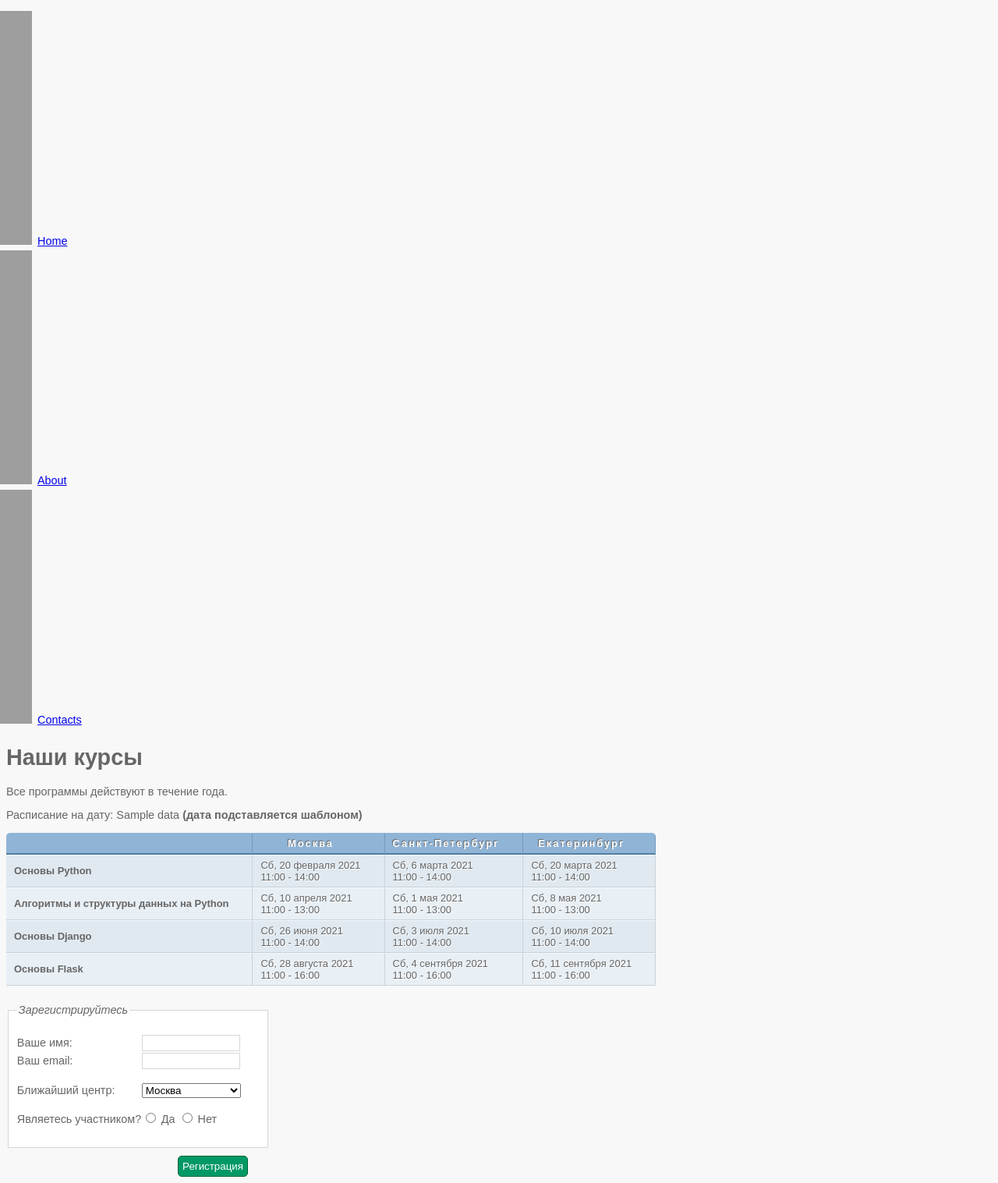
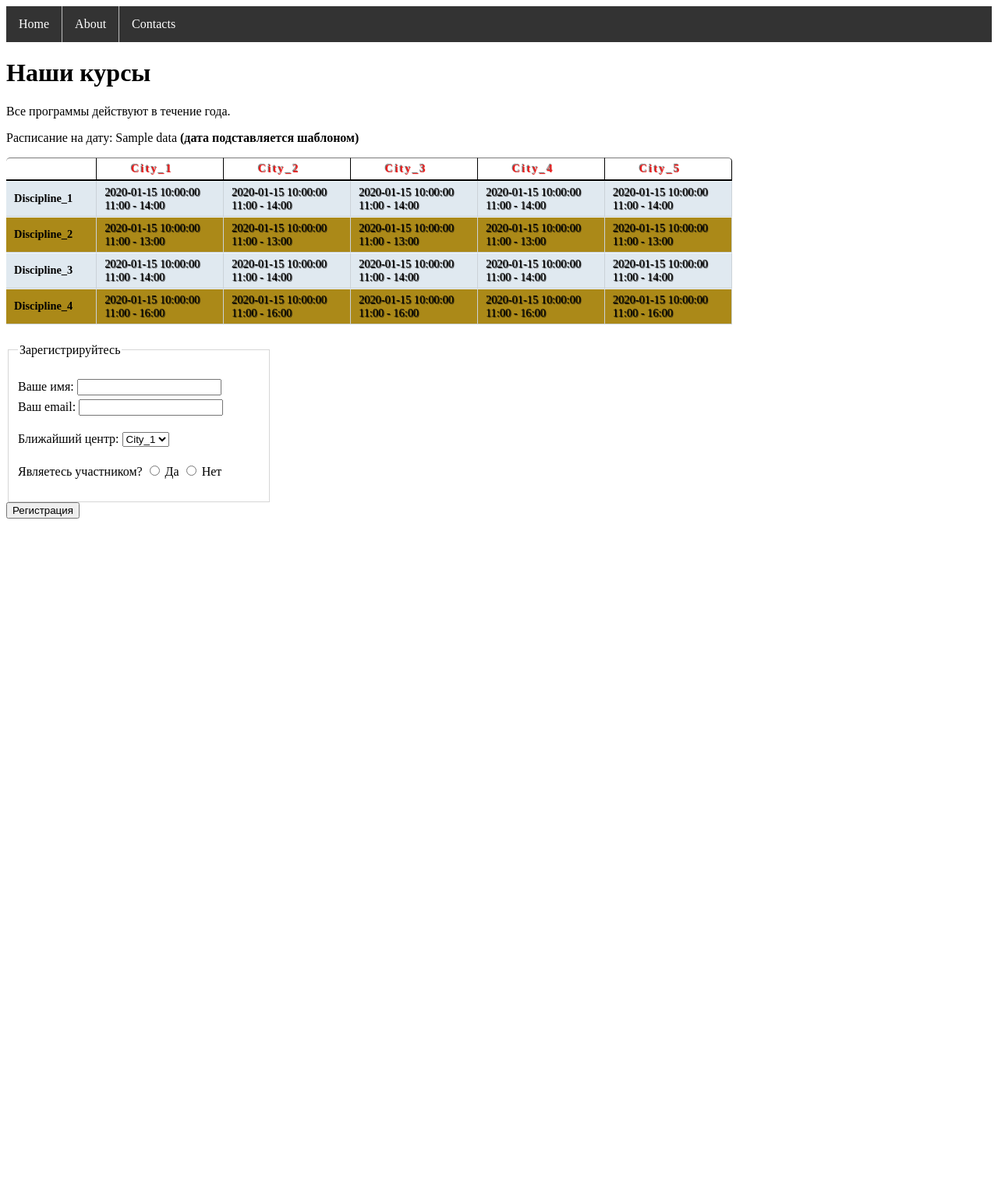
Before and after one commit to AntonZykov85/my_framework, a Python web app: template templates/index.html in a window 1280 px wide. Shown: the whole page at 78% size. After the commit the page ends 665 px from the top, so only its background shows below. Run offline with Jinja, Linux system fonts and the light colour scheme; the template is opened without the code that fills it: most values are stand-ins (such as "Sample title", 1, 10 or a date in 2020).

Commit message:
lesson_2_fixed_html

```diff
--- a/templates/about.html
+++ b/templates/about.html
@@ -106,11 +106,7 @@
         <li><a href='/about/'>About</a></li>
         <li><a href='/contacts/'>Contacts</a></li>
     </ul>
-    <ul>
-        <li><a href='/'>Home</a></li>
-        <li><a href='/about/'>About</a></li>
-        <li><a href='/contact_us/'>Contact Us</a></li>
-    </ul>
+
     <div style="flex: 1 1 auto">
         <h1>О нас</h1>
         <p>Данный раздел в разработке</p>
--- a/templates/index.html
+++ b/templates/index.html
@@ -1,128 +1,157 @@
 <!DOCTYPE html>
 <html>
 	<head>
-		<title>Школа программирования</title>
+        <meta charset = "utf-8"/>
+ <meta charset=" utf-8" />
+    <!--    <link rel="stylesheet" type="text/css" href="styles.css">-->
     <style type="text/css">
-			body {
-				font-family: Arial, Verdana, sans-serif;
-				font-size: 90%;
-				color: #666;
-				background-color: #f8f8f8;}
+        ul {
+            list-style-type: none;
+            margin: 0;
+            padding: 0;
+            overflow: hidden;
+            background-color: #333;
+        }
+
         li {
-				list-style-image: url("images/icon-plus.png");
-				line-height: 1.6em;}
-			table {
-				border-spacing: 0px;}
-			th, td {
-				padding: 5px 30px 5px 10px;
-				border-spacing: 0px;
-				font-size: 90%;
-				margin: 0px;}
-			th, td {
-				text-align: left;
-				background-color: #e0e9f0;
-				border-top: 1px solid #f1f8fe;
-				border-bottom: 1px solid #cbd2d8;
-				border-right: 1px solid #cbd2d8;}
-			tr.head th {
-				color: #fff;
-				background-color: #90b4d6;
-				border-bottom: 2px solid #547ca0;
-				border-right: 1px solid #749abe;
-				border-top: 1px solid #90b4d6;
+            float: left;
+            border-right: 1px solid #bbb;
+        }
+
+        li:last-child {
+            border-right: none;
+        }
+
+        li a {
+            display: block;
+            color: white;
             text-align: center;
-				text-shadow: -1px -1px 1px #666666;
-				letter-spacing: 0.15em;}
-			td {
-				text-shadow: 1px 1px 1px #ffffff;}
-			tr.even td, tr.even th {
-				background-color: #e8eff5;}
-			tr.head th:first-child {
-				-webkit-border-top-left-radius: 5px;
-				-moz-border-radius-topleft: 5px;
-				border-top-left-radius: 5px;}
-			tr.head th:last-child {
-				-webkit-border-top-right-radius: 5px;
-				-moz-border-radius-topright: 5px;
-				border-top-right-radius: 5px;}
+            padding: 14px 16px;
+            text-decoration: none;
+        }
+
+        li a:hover:not(.active) {
+            background-color: #111;
+        }
+
+        .active {
+            background-color: #4CAF50;
+        }
+
         fieldset {
             width: 310px;
             margin-top: 20px;
             border: 1px solid #d6d6d6;
             background-color: #ffffff;
-				line-height: 1.6em;}
-			legend {
-				font-style: italic;
-				color: #666666;}
-			input[type="text"] {
-				width: 120px;
-				border: 1px solid #d6d6d6;
-				padding: 2px;
-				outline: none;}
-			input[type="text"]:focus,
-			input[type="text"]:hover {
-				background-color: #d0e2f0;
-				border: 1px solid #999999;}
-			input[type="submit"] {
-				border: 1px solid #006633;
-				background-color: #009966;
-				color: #ffffff;
-				border-radius: 5px;
-				padding: 5px;
-				margin-top: 10px;}
-			input[type="submit"]:hover {
-				border: 1px solid #006633;
-				background-color: #00CC33;
-				color: #ffffff;
-				cursor: pointer;}
-			.title {
-				float: left;
-				width: 160px;
-				clear: left;}
-			.submit {
-				width: 310px;
-				text-align: right;}
+            line-height: 1.6em;
+        }
+
+        table {
+            border-spacing: 0px;
+        }
+
+        th,
+        td {
+            padding: 5px 30px 5px 10px;
+            border-spacing: 0px;
+            font-size: 90%;
+            margin: 0px;
+        }
+
+        th,
+        td {
+            text-align: left;
+            background-color: #e0e9f0;
+            border-top: 1px solid #f1f8fe;
+            border-bottom: 1px solid #cbd2d8;
+            border-right: 1px solid #cbd2d8;
+        }
+
+        tr.head th {
+            color: #ee1d1d;
+            background-color: #ffffff;
+            border-bottom: 2px solid #020202;
+            border-right: 1px solid #000000;
+            border-top: 1px solid #7c7c7c;
+            text-align: center;
+            text-shadow: -1px -1px 1px #666666;
+            letter-spacing: 0.15em;
+        }
+
+        td {
+            text-shadow: 1px 1px 1px #090808;
+        }
+
+        tr.even td,
+        tr.even th {
+            background-color: #ab8918;
+        }
+
+        tr.head th:first-child {
+            -webkit-border-top-left-radius: 5px;
+            -moz-border-radius-topleft: 5px;
+            border-top-left-radius: 5px;
+        }
+
+        tr.head th:last-child {
+            -webkit-border-top-right-radius: 5px;
+            -moz-border-radius-topright: 5px;
+            border-top-right-radius: 5px;
+        }
     </style>
+    <title>Школа программирования</title>
 </head>
-	<body>
+<body style="height: 100%; display: flex; flex-direction: column;)">
 		<ul>
 			<li><a href='/'>Home</a></li>
 			<li><a href='/about/'>About</a></li>
 			<li><a href='/contacts/'>Contacts</a></li>
 		</ul>
+		<div style="flex: 1 1 auto">
+
 		<h1>Наши курсы</h1>
 		<p>Все программы действуют в течение года.</p>
 		<p>Расписание на дату: {{data}} <b>(дата подставляется шаблоном)</b></p>
 		<table>
 			<tr class="head">
 				<th></th>
-				<th>Москва</th>
-				<th>Санкт-Петербург</th>
-				<th>Екатеринбург</th>
+				<th>City_1</th>
+				<th>City_2</th>
+				<th>City_3</th>
+				<th>City_4</th>
+				<th>City_5</th>
 			</tr>
 			<tr>
-				<th>Основы Python</th>
-				<td>Сб, 20 февраля 2021<br />11:00 - 14:00</td>
-				<td>Сб, 6 марта 2021<br />11:00 - 14:00</td>
-				<td>Сб, 20 марта 2021<br />11:00 - 14:00</td>
+				<th>Discipline_1</th>
+				<td>{{date}}<br />11:00 - 14:00</td>
+				<td>{{date}}<br />11:00 - 14:00</td>
+				<td>{{date}}<br />11:00 - 14:00</td>
+				<td>{{date}}<br />11:00 - 14:00</td>
+				<td>{{date}}<br />11:00 - 14:00</td>
 			</tr>
 			<tr class="even">
-				<th>Алгоритмы и структуры данных на Python</th>
-				<td>Сб, 10 апреля 2021<br />11:00 - 13:00</td>
-				<td>Сб, 1 мая 2021<br />11:00 - 13:00</td>
-				<td>Сб, 8 мая 2021<br />11:00 - 13:00</td>
+				<th>Discipline_2</th>
+				<td>{{date}}<br />11:00 - 13:00</td>
+				<td>{{date}}<br />11:00 - 13:00</td>
+				<td>{{date}}<br />11:00 - 13:00</td>
+				<td>{{date}}<br />11:00 - 13:00</td>
+				<td>{{date}}<br />11:00 - 13:00</td>
 			</tr>
 			<tr>
-				<th>Основы Django</th>
-				<td>Сб, 26 июня 2021<br />11:00 - 14:00</td>
-				<td>Сб, 3 июля 2021<br />11:00 - 14:00</td>
-				<td>Сб, 10 июля 2021<br />11:00 - 14:00</td>
+				<th>Discipline_3</th>
+				<td>{{date}}<br />11:00 - 14:00</td>
+				<td>{{date}}<br />11:00 - 14:00</td>
+				<td>{{date}}<br />11:00 - 14:00</td>
+				<td>{{date}}<br />11:00 - 14:00</td>
+				<td>{{date}}<br />11:00 - 14:00</td>
 			</tr>
 			<tr class="even">
-				<th>Основы Flask</th>
-				<td>Сб, 28 августа 2021<br />11:00 - 16:00</td>
-				<td>Сб, 4 сентября 2021<br />11:00 - 16:00</td>
-				<td>Сб, 11 сентября 2021<br />11:00 - 16:00</td>
+				<th>Discipline_4</th>
+				<td>{{date}}<br />11:00 - 16:00</td>
+				<td>{{date}}<br />11:00 - 16:00</td>
+				<td>{{date}}<br />11:00 - 16:00</td>
+				<td>{{date}}<br />11:00 - 16:00</td>
+				<td>{{date}}<br />11:00 - 16:00</td>
 			</tr>
 		</table>
 		<form action="" method="post">
@@ -134,13 +163,19 @@
 					 <input type="text" name="email" id="email"></p>
 				<p><label for="location" class="title">Ближайший центр:</label>
 					 <select name="location" id="location">
-						 <option value="ny">Москва</option>
-						 <option value="il">Санкт-Петербург</option>
-						 <option value="ca">Екатеринбург</option>
-					 </select></p>
+						 <option value="ny">City_1</option>
+						 <option value="il">City_2</option>
+						 <option value="ca">City_3</option>
+						 <option value="il">City_4</option>
+						 <option value="ca">City_5</option>
+
+                    </select>
+                </p>
+                <p>
                     <span class="title">Являетесь участником?</span>
                     <label><input type="radio" name="member" value="yes" /> Да</label>
-				<label><input type="radio" name="member" value="no" /> Нет</label></p>
+                    <label><input type="radio" name="member" value="no" /> Нет</label>
+                </p>
 			</fieldset>
  	    <div class="submit"><input type="submit" value="Регистрация" /></div>
 		</form>
```
Also changed, not shown: templates/styles.css (added, +75 -0 lines). Lines whose indentation alone changed are shown as unchanged.
